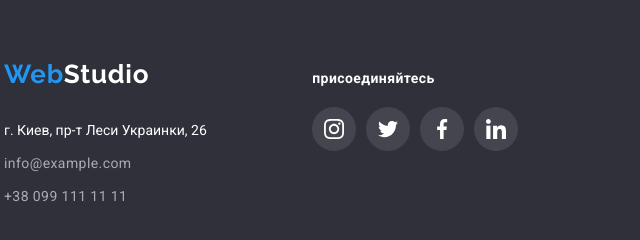
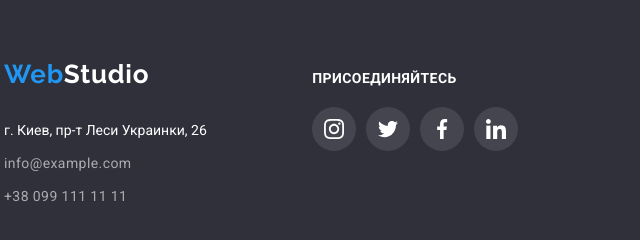
Before and after one commit to fsMaria/goit-markup-hw-04, a plain HTML site: page index.html in a window 1280 px wide. Shown: the part 2693-2933 px from the top of the page, 51-691 px from the left. Drawn offline with nearby package versions, Linux system fonts and the light colour scheme.

Commit message:
Добавляет стили "присоединяйтесь" в футере

```diff
--- a/css/styles.css
+++ b/css/styles.css
@@ -576,12 +576,11 @@ margin-bottom: 0;
 }
 .conect {
   color: var(--white-color);
+  text-transform:  uppercase;
   font-weight: 700;
   font-size: 14px;
   letter-spacing: 0.03em;
   line-height: 1.173;
-  width: 145px;
-  height: 16px;
 }
 
 .ft-link {
```
